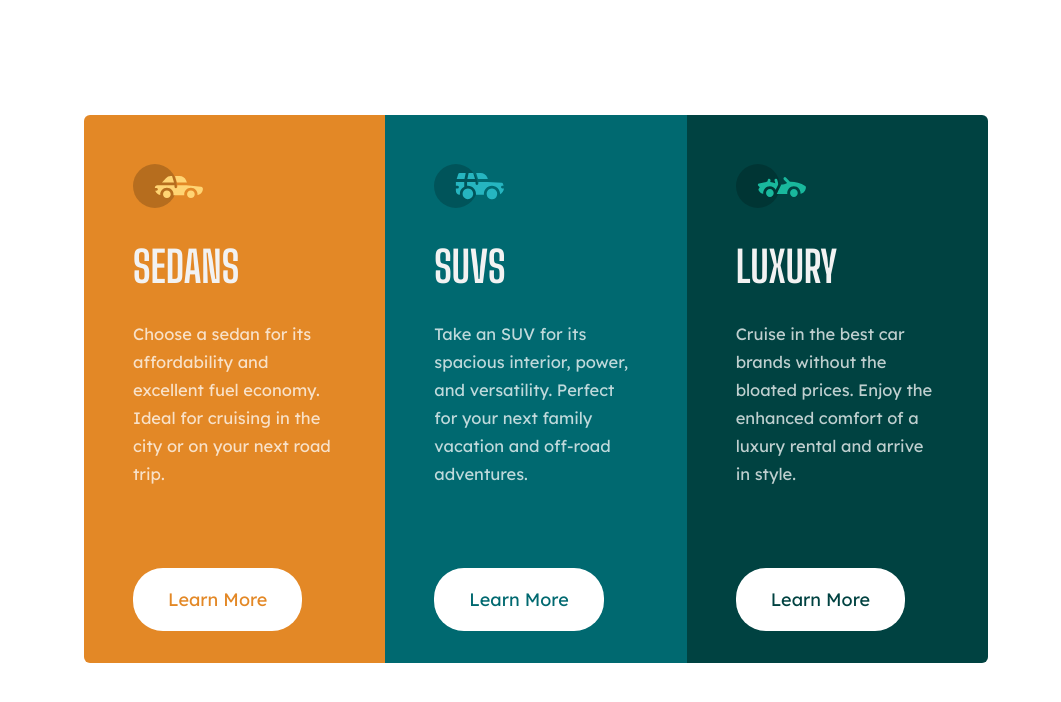
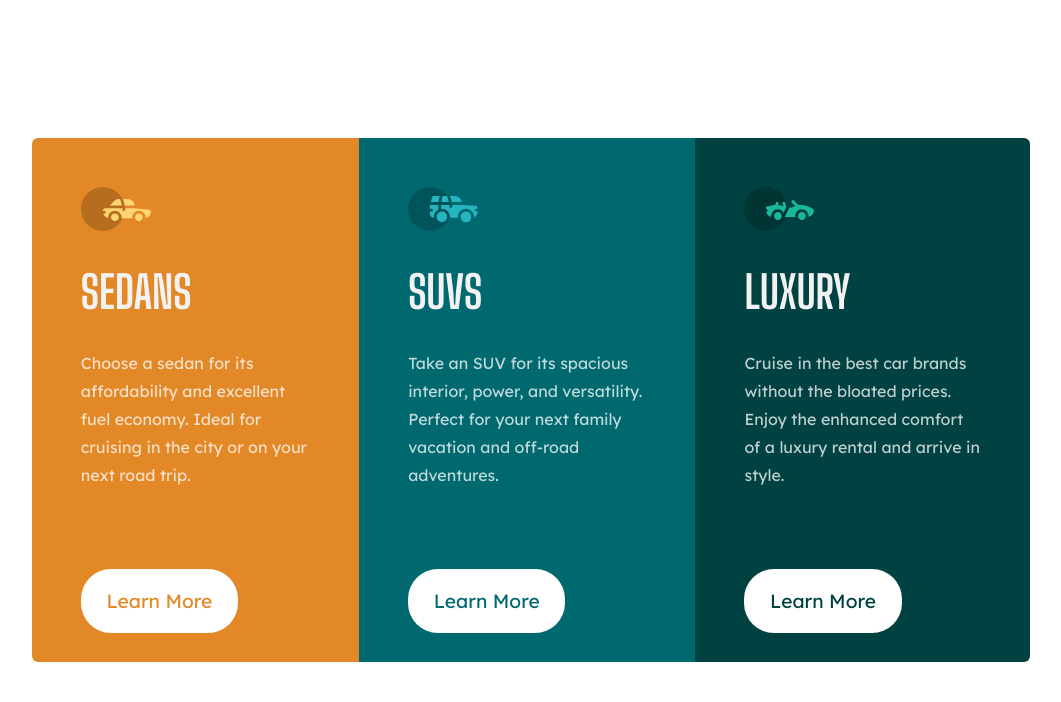
Before and after one commit to Cristiano-Monteiro/Project-FrontEnd-basic-03, a plain HTML site: page index.html in a window 1280 px wide. Shown: the whole page, without its empty margins (109-1170 px from the left). Drawn offline with Linux system fonts and the light colour scheme.

Commit message:
Improving the code - 1

```diff
--- a/style.css
+++ b/css/style.css
@@ -1,54 +1,54 @@
 body{
+    margin: 0%;
+    height: 100vh;
     font-size: 15px;
     color: hsl(0, 0%, 95%);
     font-family: 'Big Shoulders Display', cursive;
     font-family: 'Lexend Deca', sans-serif;
+    display: flex;
+    flex-direction: column;
+    align-items: center;
+    justify-content: center;
 }
 
 main{
     display: flex;
-    margin-left: 185px;
-    margin-right: 175px;
-    margin-top: 115px;
-    margin-bottom: 115px;
+    width: 100%;
+    max-width: 78%;
+    height: auto;
 }
 
 div{
-    width: 243px;
-    height: 450px;
     padding: 49px;
-    border-radius: 6px 0px 0px 6px;
 }
 
-h1{
-    font-size: 20px;
+div h1{
+    font-size: 3.5vw;
     font-family: 'Big Shoulders Display', cursive;
-    font-size: 43px;
 }
 
-p{
+div p{
     margin-bottom: 100px;
     color: hsla(0, 0%, 100%, 0.75);
-    font-size: 16.5px;
+    font-size: 16px;
     line-height: 28px;
 }
 
-a{
+div a{
     background-color: white;
-    padding: 20px;
-    padding-left: 35px;
-    padding-right: 35px;
+    padding: 20px 2vmax;
     border-radius: 30px;
     text-decoration: none;
-    font-size: 18px;
+    font-size: 1.5vw;
 }
 
-img{
+div img{
     width: 70px;
 }
 
 .MainDiv1{
     background-color: hsl(31, 77%, 52%);
+    border-radius: 6px 0px 0px 6px;
 }
 
 .MainDiv1 a{
@@ -90,6 +90,14 @@ img{
     color: white;
     border: 2px solid;
 }
+
+@media screen and (max-width: 740px) {
+    main{
+        flex-direction: column;
+    }
+}
+
+/*
 
 @media screen and (max-width: 1209px) {
     main{
--- a/index.html
+++ b/index.html
@@ -5,9 +5,8 @@
     <meta http-equiv="X-UA-Compatible" content="IE=edge">
     <meta name="viewport" content="width=device-width, initial-scale=1.0">
     <title>Project-FrontEnd-basic-03</title>
-    <link rel="stylesheet" href="style.css">
+    <link rel="stylesheet" href="css/style.css">
     <link rel="shortcut icon" href="images/favicon-32x32.png" type="image/x-icon">
-
     <link rel="preconnect" href="https://fonts.googleapis.com">
     <link rel="preconnect" href="https://fonts.gstatic.com" crossorigin>
     <link href="https://fonts.googleapis.com/css2?family=Big+Shoulders+Display:wght@700&family=Lexend+Deca&display=swap" rel="stylesheet">
```
